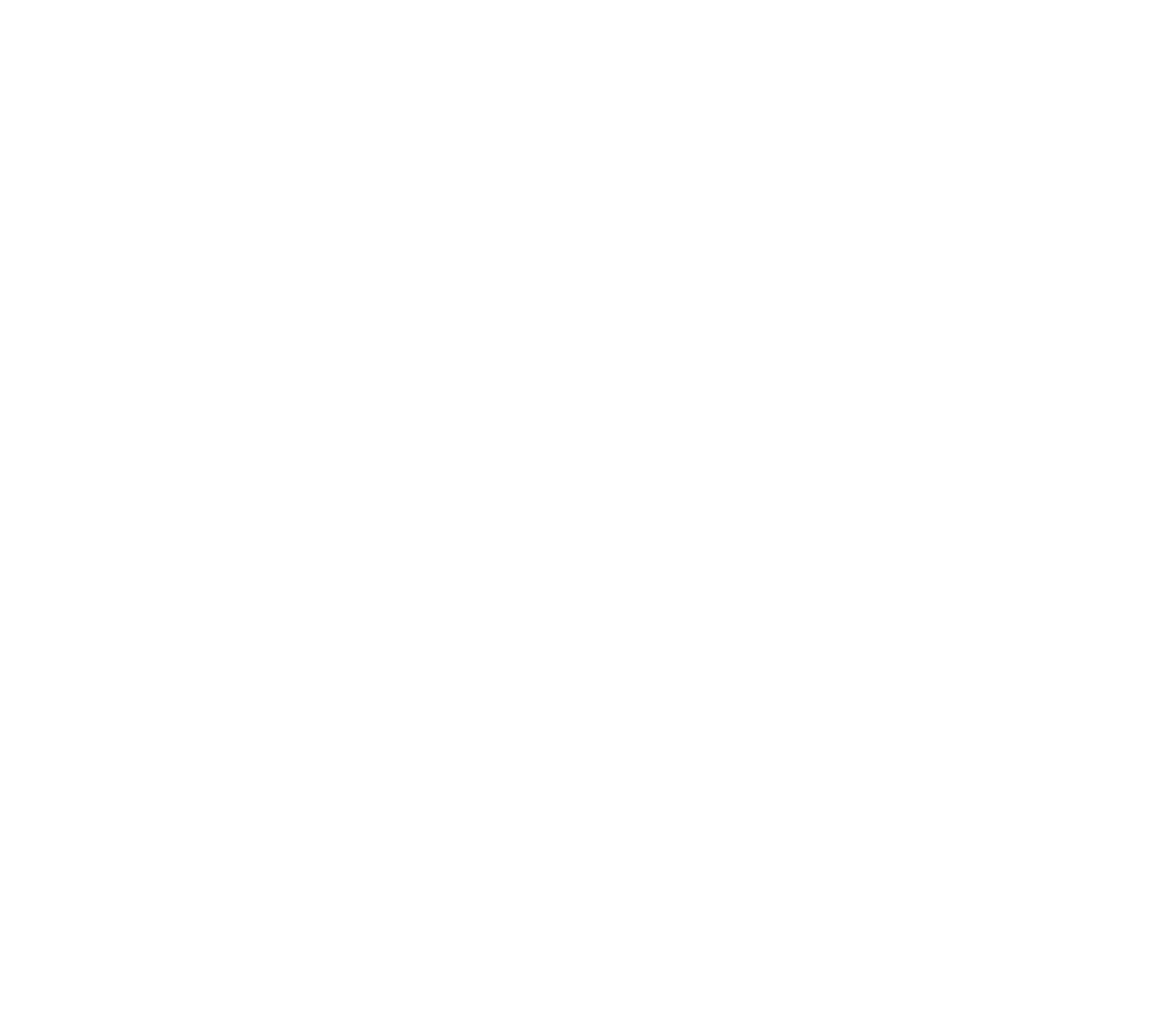
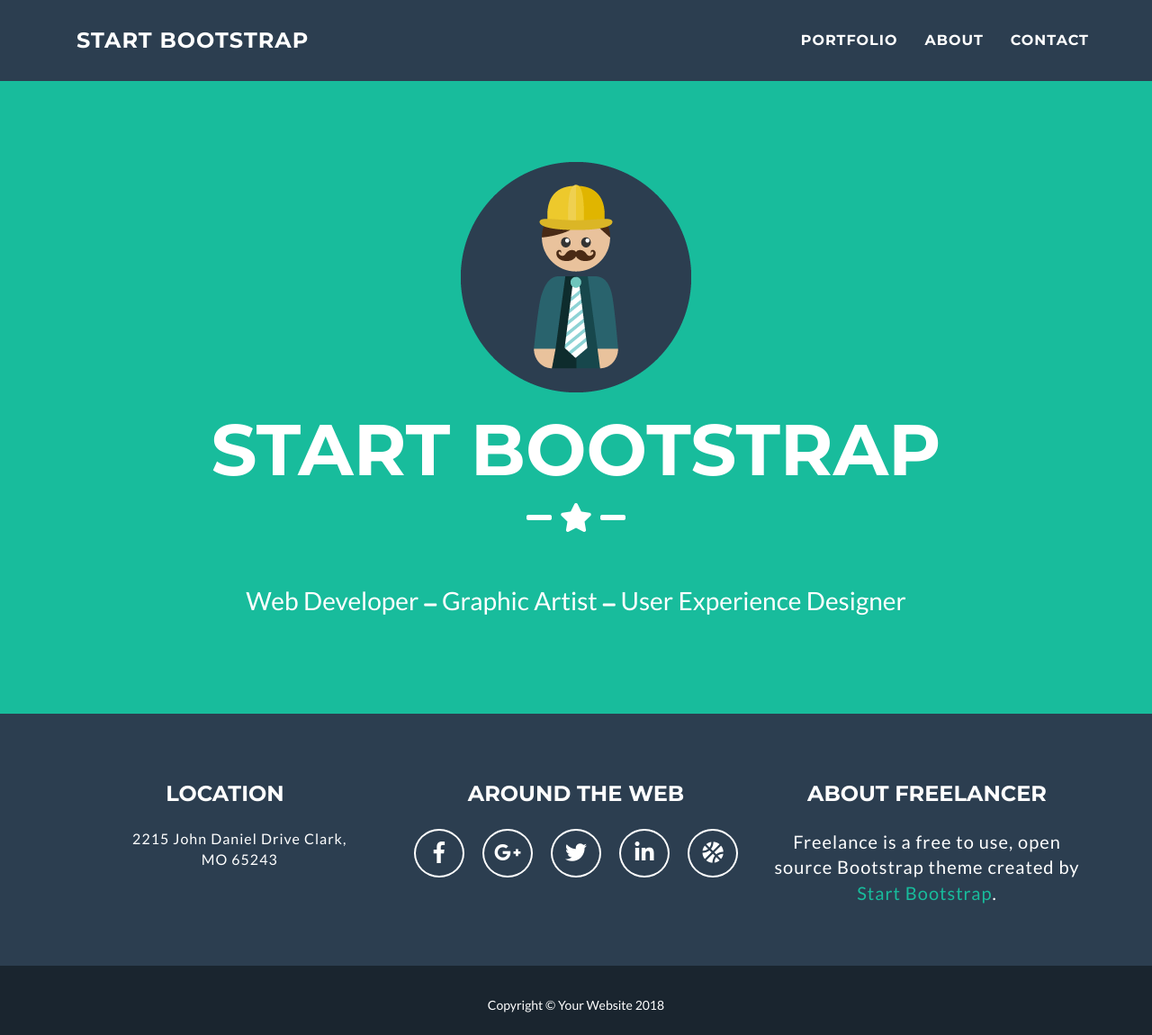
Before and after one commit to GuruSoda/starbootstrap, a plain HTML site: page index.html in a window 1280 px wide. Shown: the whole page at 90% size. Before the commit the page ends 800 px from the top, so only its background shows below. Drawn offline with nearby package versions, Linux system fonts and the light colour scheme.

Commit message:
primera seccion y footer

```diff
--- a/index.html
+++ b/index.html
@@ -4,52 +4,169 @@
     <meta charset="utf-8">
     <meta http-equiv="X-UA-Compatible" content="IE=edge">
     <meta name="viewport" content="width=device-width, initial-scale=1">
-    <!-- The above 3 meta tags *must* come first in the head; any other head content must come *after* these tags -->
+
     <title>Bootstrap 101 Template</title>
 
-    <!-- Latest compiled and minified CSS -->
     <link rel="stylesheet" href="https://maxcdn.bootstrapcdn.com/bootstrap/3.3.7/css/bootstrap.min.css" integrity="sha384-BVYiiSIFeK1dGmJRAkycuHAHRg32OmUcww7on3RYdg4Va+PmSTsz/K68vbdEjh4u" crossorigin="anonymous">
 
-    <!-- HTML5 shim and Respond.js for IE8 support of HTML5 elements and media queries -->
-    <!-- WARNING: Respond.js doesn't work if you view the page via file:// -->
-    <!--[if lt IE 9]>
-      <script src="https://oss.maxcdn.com/html5shiv/3.7.3/html5shiv.min.js"></script>
-      <script src="https://oss.maxcdn.com/respond/1.4.2/respond.min.js"></script>
-    <![endif]-->
+    <link rel="stylesheet" href="https://use.fontawesome.com/releases/v5.5.0/css/all.css" integrity="sha384-B4dIYHKNBt8Bc12p+WXckhzcICo0wtJAoU8YZTY5qE0Id1GSseTk6S+L3BlXeVIU" crossorigin="anonymous">
+    <link rel="stylesheet" href="css/style.css">
+
   </head>
    <body>
 
+    <!--nav-->
+   <nav id="barra-menu" class="navbar-default navbar-fixed-top" role="navigation">
+    <div class="container text-uppercase">
+
+     <!-- Brand and toggle get grouped for better mobile display -->
+    <div class="navbar-header">
+      <button type="button" class="navbar-toggle collapsed" data-toggle="collapse" data-target="#bs-example-navbar-collapse-1" aria-expanded="false">
+       <span aria-hidden="true">Menu <i class="fas fa-bars"></i></span>
+      </button>
+      <a class="navbar-brand" href="#">Start Bootstrap</a>
+    </div>
+
+    <!-- Collect the nav links, forms, and other content for toggling -->
+    <div class="collapse navbar-collapse" id="bs-example-navbar-collapse-1">
+      <ul class="nav navbar-nav navbar-right text-right">
+        <li><a href="#">Portfolio</a></li>
+        <li><a href="#">About</a></li>
+        <li><a href="#">Contact</a></li>
+      </ul>
+    </div><!-- /.navbar-collapse -->
+
+  </div><!-- /.container-->
+ </nav>
+
+<!--primera sección-->
+<header id="sec-1">
+ <section class="container">
+  <div class="row">
+
+    <div class="col-xs-12">
+     <img src="img/profile.png" class="img-responsive center-block" alt="foto perfil">
+    </div>
+
+       <h1 class="col-xs-12 text-center text-uppercase">Start Bootstrap</h1>
+
+       <span class="col-xs-12 text-center">
+        <i class="fas fa-minus"></i>
+        <i class="fas fa-star"></i>
+        <i class="fas fa-minus"></i>
+       </span>
+
+       <hgroup class="col-xs-12 text-center">
+        <h2>Web Developer</h2>
+        <span><i class="fas fa-minus"></i></span>
+        <h3>Graphic Artist</h3>
+        <span><i class="fas fa-minus"></i></span>
+        <h4>User Experience Designer</h4>
+        </hgroup>
+
+   </div>
+  </section>
+ </header>
+
+
+
+
+
+    <!--quinta sección (primer footer)-->
+    <footer id="sec-5">
       <div class="container">
-      <!-- Row para Carlos -->
        <div class="row">
+
+         <div class="col-xs-12 col-md-4 text-center">
+           <h2 class="text-uppercase">Location</h2>
+
+           <div class="row">
+            <address class="col-xs-9 col-xs-offset-2">
+             2215 John Daniel Drive Clark, MO 65243
+            </address>
+           </div>
 
          </div>
 
-      <!-- Row para Rocio -->
-      <div class="row">
+         <div class="col-xs-12 col-md-4 center-block text-center">
+           <h2 class="text-uppercase">Around The Web</h2>
+
+           <nav class="row">
+             <div class="col-xs-10 col-xs-offset-1 col-sm-8 col-sm-offset-2 col-md-12 col-md-offset-0">
+
+              <ul class="list-unstyled">
+
+               <li>
+                <a href="#">
+                 <i class="fab fa-facebook-f" title="Facebook"></i>
+                </a>
+               </li>
+
+               <li>
+                <a href="#">
+                 <i class="fab fa-google-plus-g"></i>
+                </a>
+               </li>
+
+               <li>
+                <a href="#">
+                 <i class="fab fa-twitter"></i>
+                </a>
+               </li>
+
+               <li>
+                <a href="#">
+                 <i class="fab fa-linkedin-in"></i>
+                </a>
+               </li>
+
+               <li>
+                <a href="#">
+                 <i class="fas fa-basketball-ball"></i>
+                </a>
+               </li>
+
+             </ul>
 
              </div>
-
-      <!-- Row para Chandler -->
-      <div class="row">
-
+           </nav>
          </div>
 
-      <!-- Row para Fabricio -->
-      <div class="row">
+         <div class="col-xs-12 col-md-4 text-center">
+           <h2 class="text-uppercase">About Freelancer</h2>
 
-      </div>
-
-      <!-- Row para el Footer -->
-      <div class="row">
+           <article class="row">
+            <p class="col-xs-10 col-xs-offset-1 col-sm-offset-0 col-sm-12">
+             Freelance is a free to use, open source Bootstrap theme created by <a href="#">Start Bootstrap</a>.
+           </p>
+          </article>
 
          </div>
 
       </div>
+     </div>
+    </footer>
+
+
+
+    <!--quinta sección (segundo footer)-->
+    <section id="sec-6">
+
+      <div class="container">
+        <div class="row">
+
+          <h3 class="col-xs-12 text-center">Copyright © Your Website 2018</h3>
+
+        </div>
+      </div>
+
+    </section>
+
 
     <!-- jQuery (necessary for Bootstrap's JavaScript plugins) -->
     <script src="https://ajax.googleapis.com/ajax/libs/jquery/1.12.4/jquery.min.js"></script>
-
+    <!-- Include all compiled plugins (below), or include individual files as needed -->
+    <script src="js/bootstrap.min.js"></script>
     <!-- Latest compiled and minified JavaScript -->
     <script src="https://maxcdn.bootstrapcdn.com/bootstrap/3.3.7/js/bootstrap.min.js" integrity="sha384-Tc5IQib027qvyjSMfHjOMaLkfuWVxZxUPnCJA7l2mCWNIpG9mGCD8wGNIcPD7Txa" crossorigin="anonymous"></script>
   </body>
--- /dev/null
+++ b/sass/style.scss
@@ -0,0 +1,186 @@
+@import url('https://fonts.googleapis.com/css?family=Lato:400,400i,700,700i|Montserrat:400,700');
+
+$font1: "Montserrat";
+$font2: "Lato";
+
+$color1: #2c3e50;
+$color2: #18bc9c;
+$color3: #1a252f;
+
+@mixin border-radius($radio){
+  -moz-border-radius:$radio;
+  -o-border-radius:$radio;
+  -ms-border-radius:$radio;
+  -webkit-border-radius:$radio;
+  border-radius:$radio;
+}
+
+
+#barra-menu{
+	       background: $color1;
+	       padding: 20px;
+
+	div{
+	   border: none;
+	   box-shadow: none;
+	}
+
+    button{
+          background: none;
+          transition: 0.2s;
+           &:hover{
+             border: 1px solid $color2;
+           }
+
+            &:hover span{
+    	      color: $color2;
+    	   }
+    }
+
+	span{
+		color: white;
+    }
+
+	a{
+   color: white;
+   font-family: $font1;
+   font-weight: 700;
+	 font-weight: bold;
+	 letter-spacing: 1px;
+	 font-size: 24px;
+	   @media (max-width: 991px){
+		 font-size: 18px;
+	   }
+    }
+
+	li{
+	   a{
+		 font-size: 16px;
+            @media (max-width: 1018px){
+		      font-size: 13px;
+	      }
+
+			&:hover{
+			  color: $color2;
+            }
+		}
+	}
+
+}
+
+#sec-1{
+	  padding-top: 180px;
+	  background: $color2;
+	  padding-bottom: 100px;
+	  color: white;
+
+     h1{
+       font-family: $font1;
+	     font-weight: 700;
+	     font-size: 80px;
+        @media (max-width: 991px){
+		   font-size: 56px;
+	    }
+	   }
+        span{
+    	     font-size: 32px;
+    	     padding-bottom: 32px;
+        }
+
+
+	   hgroup{
+       span{
+        font-size: 16px;
+        padding: 0px 2px;
+       }
+       h2, h3, h4{
+        display: inline-block;
+        font-size: 28px;
+        font-family: $font2;
+        font-weight: 300;
+           @media (max-width: 991px){
+          font-size: 24px;
+         }
+    }
+     }
+}
+
+
+
+#sec-5{
+	  background: $color1;
+	  color: white;
+	  padding: 56px 0px;
+
+	h2{
+	  font-size: 24px;
+    font-family: $font1;
+	  font-weight: 700;
+	  padding-bottom: 16px;
+        @media (max-width: 991px){
+		  font-size: 24px;
+	    }
+	}
+
+	ul{
+    display: flex;
+    justify-content: space-between;
+    li{
+      width: 56px;
+      @include border-radius(50%);
+      border: 2px solid white;
+      transition: 0.3s;
+        &:hover{
+          background: white;
+        }
+
+        &:hover a{
+          color: black;
+        }
+
+      a{
+        align-self: center;
+        display: inline-block;
+        padding: 8px 0px;
+        color: white;
+        font-size: 24px;
+        }
+    }
+}
+
+    address{
+         font-family: $font2;
+         font-weight: 300;
+    	   font-size: 16px;
+    	   letter-spacing: 1px;
+    }
+
+    p{
+     font-family: $font2;
+     font-weight: 400;
+     font-size: 20px;
+     letter-spacing: 1px;
+       @media (max-width: 535px){
+    	  font-size: 16px;
+       }
+
+	  a{
+		color: $color2;
+          &:hover{
+		 	     color: darken($color2, 10%);
+           text-decoration: none;
+		  }
+		}
+  }
+
+}
+
+#sec-6{
+	  background: $color3;
+	  padding: 16px 0px;
+    h3{
+      color: white;
+      font-family: $font2;
+      font-size: 14px;
+    }
+}
```
Also changed, not shown: css/style.css (added), img/portfolio/cabin.png (added), img/portfolio/cake.png (added), img/portfolio/circus.png (added), img/portfolio/game.png (added), img/portfolio/safe.png (added), img/portfolio/submarine.png (added), img/profile.png (added), 1 other file. Lines whose indentation alone changed are shown as unchanged.
